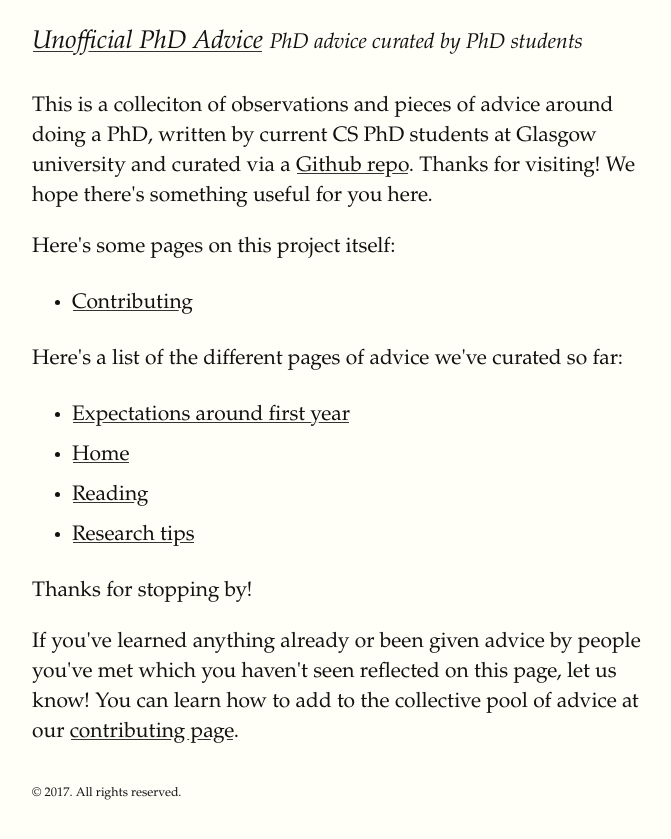
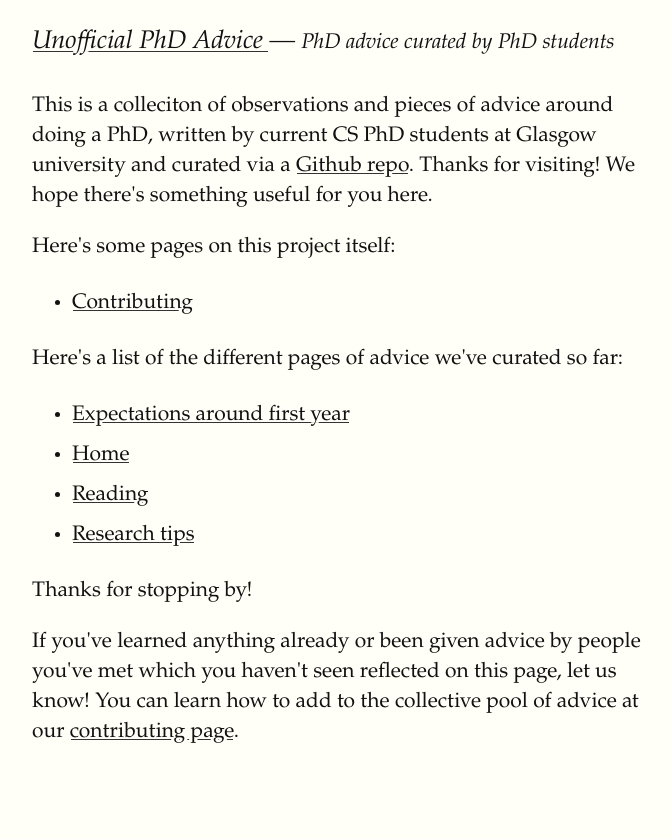
Before and after one commit to Unofficial-Glasgow-PhD/unofficial-advice, a Jekyll site: the page built from index.html, in a window 1280 px wide. Shown: the top 839 px of the page, without its empty margins (128-799 px from the left). Built offline with Jekyll 4.4.1, drawn with Linux system fonts in a browser that asks for light colours; some web fonts are replaced.

```diff
--- a/_layouts/default.html
+++ b/_layouts/default.html
@@ -8,8 +8,9 @@
         <div class="container content">
             <header class="masthead">
                 <h3 class="masthead-title">
-          <a href="{{ site.baseurl }}/" title="Home">{{ site.title }}</a>
-          <small>{{ site.tagline }}</small>
+                    <a href="{{ site.baseurl }}/" title="{{ site.title }}">{{ site.title }} </a>
+                    &mdash;
+                    <small> {{ site.tagline }}</small>
                 </h3>
             </header>
 
@@ -17,12 +18,9 @@
                 {{ content }}
             </main>
 
-      <footer class="footer">
-        <small>
-          &copy; <time datetime="{{ site.time | date_to_xmlschema }}">{{ site.time | date: '%Y' }}</time>. All rights reserved.
-        </small>
-      </footer>
         </div>
+
+
 
         {% if site.analytics_id %}
      <script>
```
Lines whose indentation alone changed are shown as unchanged.
